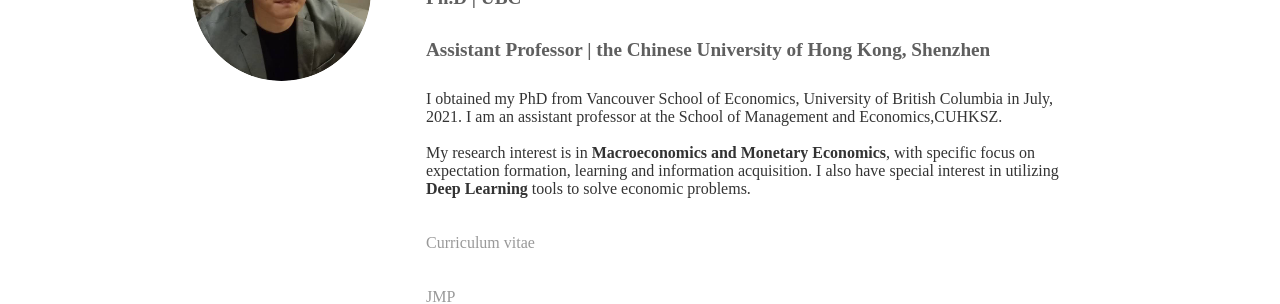
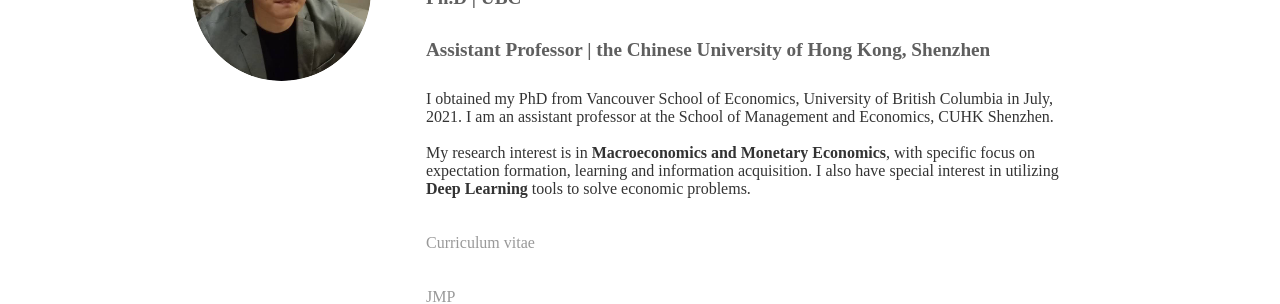
Before and after one commit to sevhou/sevhou.github.io, a Jekyll site: the page built from index.html, in a window 1280 px wide. Shown: the part 407-711 px from the top of the page. Built offline with Jekyll 4.4.1, drawn with Linux system fonts in a browser that asks for light colours.

Commit message:
Update index.html

```diff
--- a/index.html
+++ b/index.html
@@ -12,7 +12,7 @@
 			<p class="light-text">Chenyu (Sev) Hou | 侯宸羽</p>
 			<h2>Ph.D | UBC</h2>
 			<h2>Assistant Professor | the Chinese University of Hong Kong, Shenzhen</h2>
-			<p>I obtained my PhD from Vancouver School of Economics, University of British Columbia in July, 2021. I am an assistant professor at the School of Management and Economics,CUHKSZ.<br>
+			<p>I obtained my PhD from Vancouver School of Economics, University of British Columbia in July, 2021. I am an assistant professor at the School of Management and Economics, CUHK Shenzhen.<br>
 			<br>My research interest is in <b>Macroeconomics and Monetary Economics</b>, with specific focus on expectation formation, learning and information acquisition. I also have special interest in utilizing <b>Deep Learning</b> tools to solve economic problems. </p>
 
 			<p><a href="https://sevhou.github.io/cv/Chenyu%20Hou%20CV.pdf">Curriculum vitae</a></p>
```
